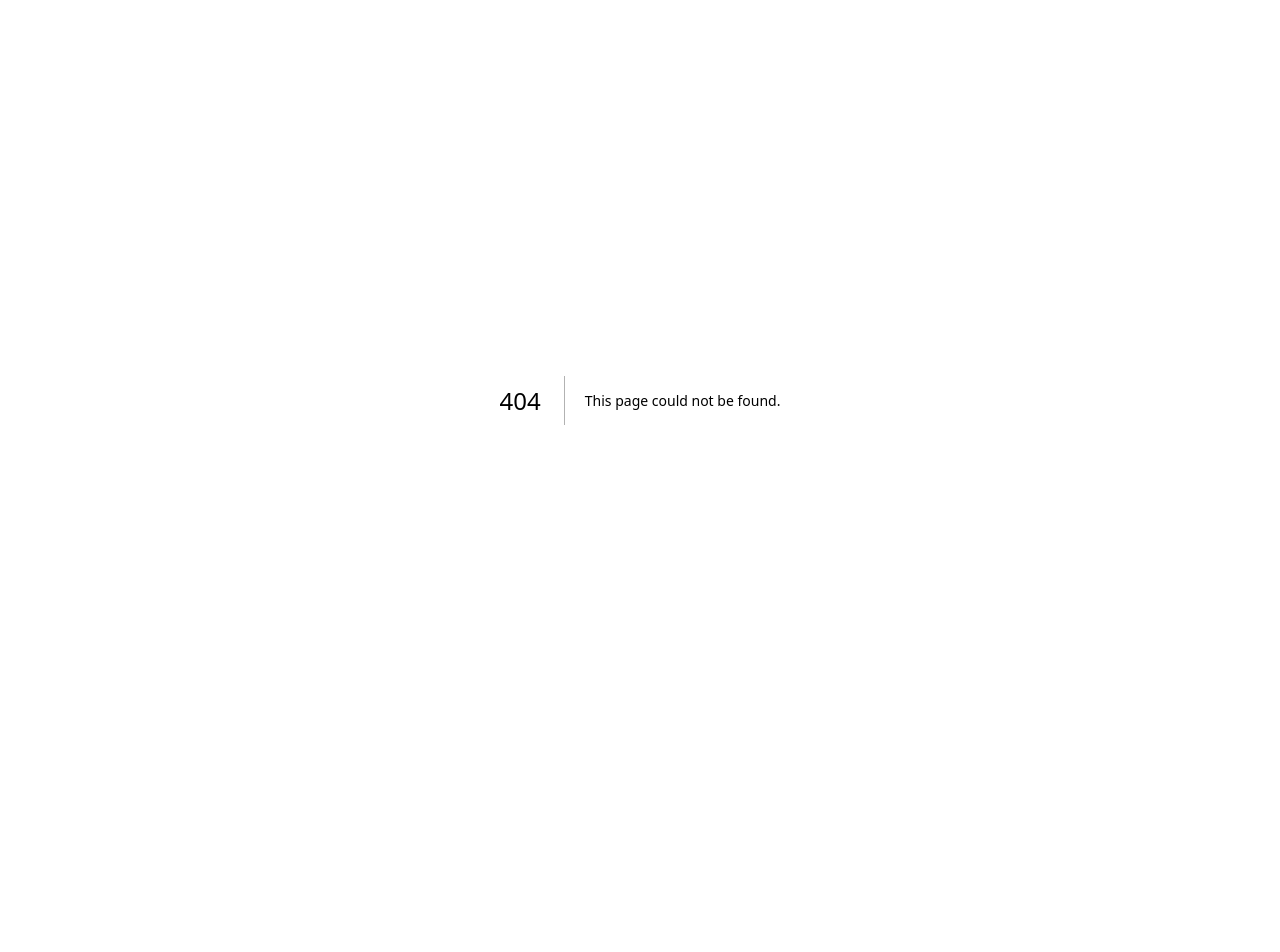
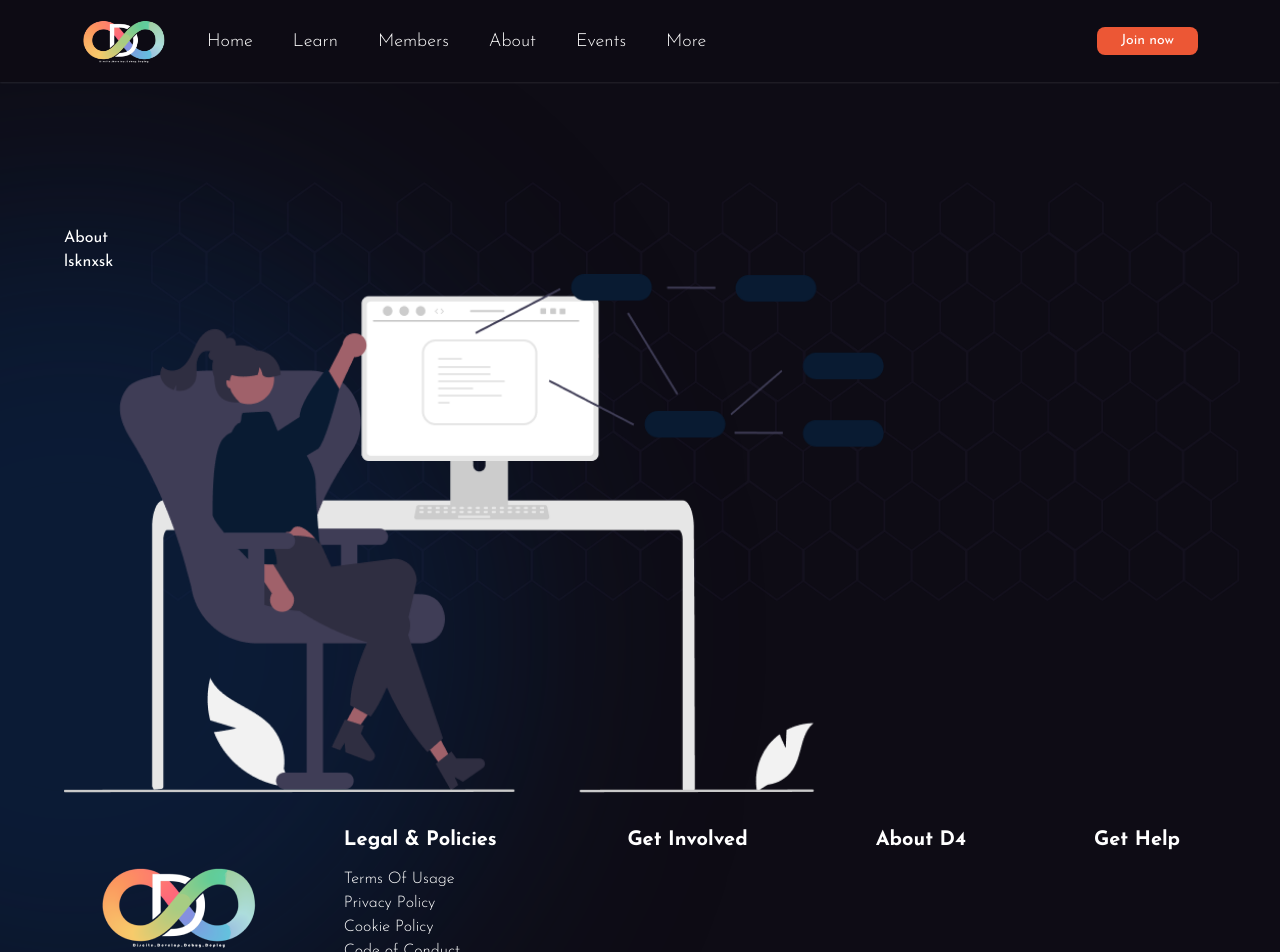
Before and after one commit to D4Community/D4-new-website, a Next.js app: page /about in a window 1280 px wide. Before the commit this address had no page. Shown: the top 952 px of the page. Before the commit the page ends 800 px from the top, so only its background shows below. Built offline with nearby package versions, Linux system fonts and the light colour scheme.

Commit message:
added about page and some minor changes

```diff
--- a/app/(pages)/HeroPage.tsx
+++ b/app/(pages)/HeroPage.tsx
@@ -23,7 +23,7 @@ import Footer from "../components/Footer";
 export default function HeroPage() {
     return (
         <div className="relative overflow-hidden text-white">
-            <div className="container">
+            <div className="container z-10 relative">
                 <HeroSection />
                 <InfoSection />
                 <MentorSection />
@@ -39,7 +39,7 @@ function HeroSection() {
     return (
         <div>
             <div className="md:pt-36 pt-28">
-                <div className="flex items-center justify-center gap-6 z-10 relative">
+                <div className="flex items-center justify-center gap-6">
                     <div className="flex flex-col lg:text-left lg:items-start text-center items-center md:gap-10 gap-10">
                         <h1 className="sm:text-[55px] text-[48px] font-bold sm:leading-[60px] leading-[50px] bg-[linear-gradient(to_left,#A46FF2,#E49976)] text-transparent bg-clip-text [-webkit-background-clip:text]">Improve your programming skills significantly.</h1>
                         <h3 className="sm:text-[24px] text-[16px]">With D4 Communities unique learning, practice, and coaching approach, you can master 70 programming languages. Exercising is enjoyable, beneficial, and completely free forever.</h3>
@@ -77,7 +77,7 @@ function HeroSection() {
 function InfoSection() {
     return (
         <div className="">
-            <div className="z-10 relative sm:pt-32 pt-24">
+            <div className="sm:pt-32 pt-24">
                 <div className="max-w-[920px]">
                     <BigHeading title={`There are over 6404 programming exercises. From "Allergies" to "Zebra Puzzle"`} />
                 </div>
@@ -127,7 +127,7 @@ function InfoCard({ src, title, description }: any) {
 function MentorSection() {
     return (
         <div>
-            <div className="container z-10 relative sm:pt-32">
+            <div className="container sm:pt-32">
                 <div className="flex items-center justify-center gap-24">
                     <Image className="w-[520px]" src={mentoringImg} alt="img" />
                     <div className="flex flex-col gap-10">
@@ -155,7 +155,7 @@ function MentorSection() {
 function FooterCall() {
     return (
         <div>
-            <div className="py-24 container z-10 relative">
+            <div className="py-24 container">
                 <div className="flex items-center gap-28">
                     <div className="flex flex-col gap-3">
                         <div>
--- /dev/null
+++ b/app/(pages)/about/page.tsx
@@ -0,0 +1,23 @@
+import Background from "@/app/components/Background";
+import Footer from "@/app/components/Footer";
+import HeroSection from "@/app/components/HeroSection";
+
+export default function AboutPAge() {
+    return (
+        <div className="relative overflow-hidden text-white">
+            <div className="container z-10 relative">
+                <AboutSection />
+            </div>
+            <Footer />
+            <Background />
+        </div>
+    )
+}
+
+function AboutSection () {
+    return (
+        <div>
+            <HeroSection />
+        </div>
+    )
+}
--- /dev/null
+++ b/app/(pages)/layout.tsx
@@ -0,0 +1,15 @@
+import React from "react"
+import Navbar from "../components/Navbar"
+import Footer from "../components/Footer"
+import Background from "../components/Background"
+
+export default function PageLayout({children}: {
+    children: React.ReactNode
+}) {
+    return (
+        <div className="bg-[#0E0C15]">
+            <Navbar />
+            {children}
+        </div>
+    )
+}
--- a/app/components/Background.tsx
+++ b/app/components/Background.tsx
@@ -6,10 +6,10 @@ export default function Background() {
     return (
         <div>
             <HexBg />
-            <Blur1 />
-            <Blur2 />
-            <Blur3 />
-            <Blur4 />
+            <BlurTopLeft />
+            <BlurMidRight />
+            <BlurMidLeft />
+            <BlurBottomRight />
         </div>
     )
 }
@@ -26,7 +26,7 @@ function HexBg() {
 }
 
 
-function Blur1({ top }: any) {
+function BlurTopLeft({ top }: any) {
     return (
         <div>
             <div className={`text-white max-w-[850px] w-[100%] h-[850px] bg-[#0a2d5a7b] rounded-full absolute blur-[120px] bottom-0 left-[-350px] z-[0] top-[130px]`}>
@@ -35,7 +35,7 @@ function Blur1({ top }: any) {
     )
 }
 
-function Blur2({ top }: any) {
+function BlurMidRight({ top }: any) {
     return (
         <div>
             <div className={`text-white max-w-[850px] w-[100%] h-[850px] bg-[#0a2d5a7b] rounded-full absolute blur-[120px] bottom-0 left-[1450px] z-[0] top-[1380px]`}>
@@ -44,7 +44,7 @@ function Blur2({ top }: any) {
     )
 }
 
-function Blur3({ top }: any) {
+function BlurMidLeft({ top }: any) {
     return (
         <div>
             <div className={`text-white max-w-[850px] w-[100%] h-[850px] bg-[#0a2d5a7b] rounded-full absolute blur-[120px] bottom-0 left-[-350px] z-[0] top-[2680px]`}>
@@ -53,7 +53,7 @@ function Blur3({ top }: any) {
     )
 }
 
-function Blur4({ top }: any) {
+function BlurBottomRight({ top }: any) {
     return (
         <div>
             <div className={`text-white max-w-[850px] w-[100%] h-[850px] bg-[#0a2d5a7b] rounded-full absolute blur-[120px] bottom-0 left-[1450px] z-[0] top-[3980px]`}>
--- a/app/components/Footer.tsx
+++ b/app/components/Footer.tsx
@@ -4,14 +4,20 @@ import d4logo from "../assets/images/d4logo.png"
 export default function Footer() {
     return (
         <div className="bottom-0 text-white z-10 relative">
-            <footer className="container flex justify-between py-8 px-4">
-                <div className="flex flex-col justify-center items-center px-14">
+            <footer className="container flex justify-evenly py-8 px-4">
+                <div className="flex flex-col justify-center">
                     <div>
                         <Image className="w-[full]" src={d4logo} alt="d4 logo" />
                     </div>
                 </div>
                 <div className="flex gap-32 justify-center">
-                    <FooterLinks heading={"Legal & Policies"} link={"hello"} />
+                    <FooterLinks
+                        heading={"Legal & Policies"}
+                        link1={"Terms Of Usage"}
+                        link2={"Privacy Policy"}
+                        link3={"Cookie Policy"}
+                        link4={"Code of Conduct"}
+                        link5={"Accessibility Statement"} />
                     <FooterLinks heading={"Get Involved"} link={"hello"} />
                     <FooterLinks heading={"About D4"} link={"hello"} />
                     <FooterLinks heading={"Get Help"} link={"hello"} />
@@ -27,17 +33,17 @@ export default function Footer() {
     )
 }
 
-function FooterLinks({heading, link, link2}:any) {
+function FooterLinks({ heading, link1, link2, link3, link4, link5}: any) {
     return (
         <nav>
             <div>
                 <h2 className="font-bold text-[20px] pb-3">{heading}</h2>
                 <div className="font-light flex flex-col">
-                    <a>{link}</a>
-                    <a>{link}</a>
-                    <a>{link}</a>
-                    <a>{link}</a>
-                    <a>{link}</a>
+                    <a>{link1}</a>
+                    <a>{link2}</a>
+                    <a>{link3}</a>
+                    <a>{link4}</a>
+                    <a>{link5}</a>
                 </div>
             </div>
         </nav>
--- /dev/null
+++ b/app/components/HeroSection.tsx
@@ -0,0 +1,18 @@
+import Image from "next/image";
+import aboutImg from "../assets/images/abouthero.png"
+
+export default function HeroSection() {
+    return (
+        <div>
+            <div className="md:pt-36 pt-28">
+                <div>
+                    <h1>About</h1>
+                    <p>lsknxsk</p>
+                </div>
+                <div>
+                    <Image className="w-[820px]" src={aboutImg} alt="About" />
+                </div>
+            </div>
+        </div>
+    )
+}
--- a/app/components/Navbar.tsx
+++ b/app/components/Navbar.tsx
@@ -1,10 +1,11 @@
 import Image from "next/image";
 import d4logo from "../assets/images/d4logo.png"
 import MenuIcon from "../assets/icons/menubar.svg"
+import Link from "next/link";
 
 export default function Navbar() {
     return (
-        <div className="bg-[#0E0C15] shadow-sm shadow-white top-0 sticky z-20">
+        <div className="bg-[#0E0C15]/80 shadow-sm shadow-white/10 top-0 sticky z-20 backdrop-blur-md">
             <div className="px-5 lg:px-[82px] py-2 flex items-center justify-between gap-2">
                 <div className="flex gap-10 items-center">
                     <div>
@@ -15,12 +16,12 @@ export default function Navbar() {
                         />
                     </div>
                     <nav className='items-center gap-10 hidden lg:flex font-light text-[18px]'>
-                        <a className='text-white hover:text-[#EC5735] transition' href='#'>Home</a>
-                        <a className='text-white hover:text-[#EC5735] transition' href='#'>Learn</a>
-                        <a className='text-white hover:text-[#EC5735] transition' href='#'>Members</a>
-                        <a className='text-white hover:text-[#EC5735] transition' href='#'>About</a>
-                        <a className='text-white hover:text-[#EC5735] transition' href='#'>Events</a>
-                        <a className='text-white hover:text-[#EC5735] transition' href='#'>More</a>
+                        <Link className='text-white hover:text-[#EC5735] transition' href='/'>Home</Link>
+                        <Link className='text-white hover:text-[#EC5735] transition' href='/'>Learn</Link>
+                        <Link className='text-white hover:text-[#EC5735] transition' href='/'>Members</Link>
+                        <Link className='text-white hover:text-[#EC5735] transition' href="/about">About</Link>
+                        <Link className='text-white hover:text-[#EC5735] transition' href='/'>Events</Link>
+                        <Link className='text-white hover:text-[#EC5735] transition' href='/'>More</Link>
                     </nav>
                 </div>
 
--- a/tailwind.config.ts
+++ b/tailwind.config.ts
@@ -9,7 +9,7 @@ const config: Config = {
   theme: {
     extend: {
       container: {
-        padding: '4rem',
+        padding: '4rem', //64px
         center: true
       },
     },
```
Also changed, not shown: app/assets/images/abouthero.png (added).
